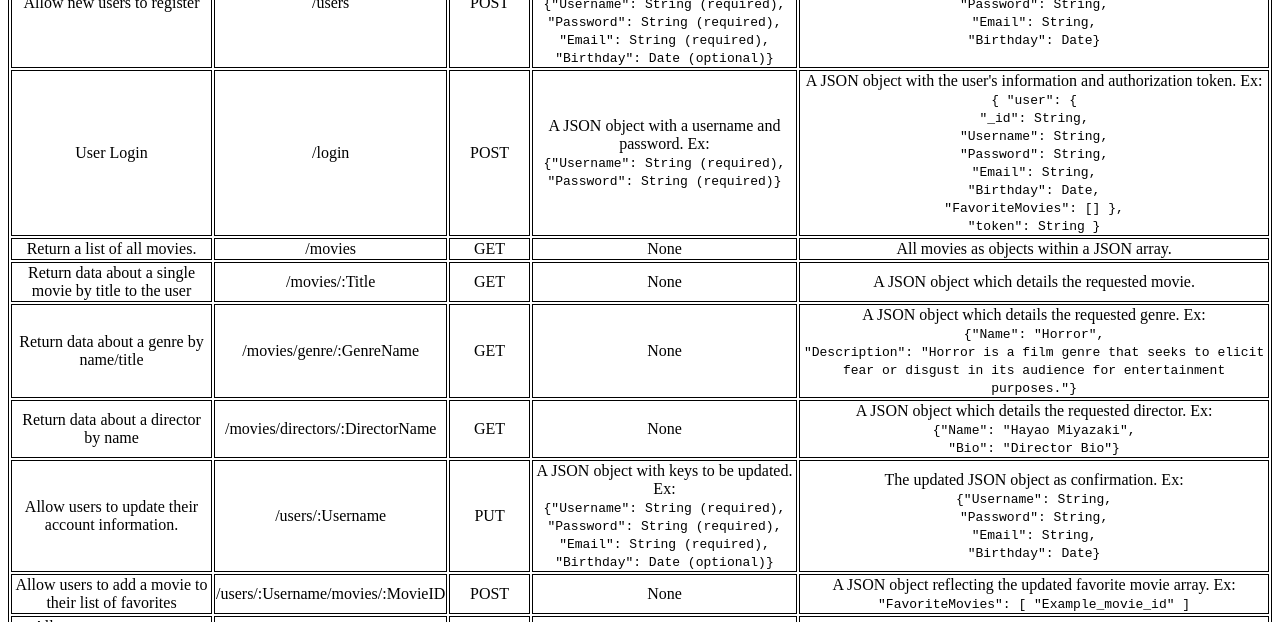
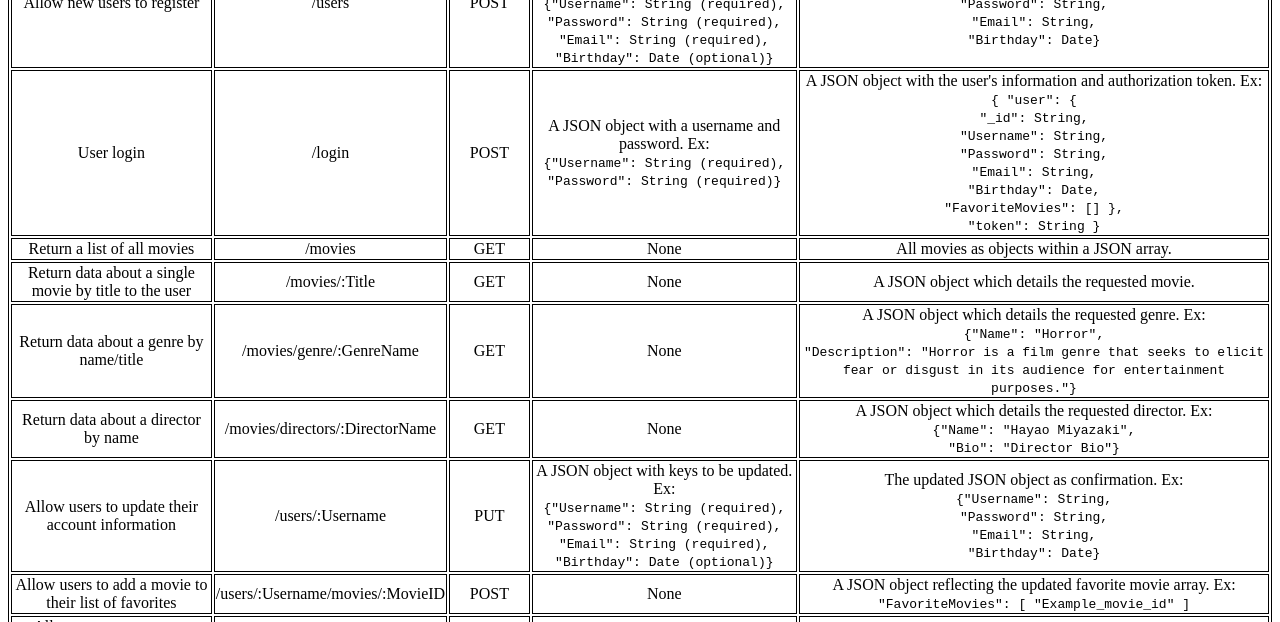
Before and after one commit to YSX-Brian/Movie_API, a website: page public/documentation.html in a window 1280 px wide. Shown: the part 239-861 px from the top of the page. Drawn offline with Linux system fonts and the light colour scheme.

Commit message:
formatting

```diff
--- a/public/documentation.html
+++ b/public/documentation.html
@@ -47,7 +47,7 @@
                 </td>
             </tr>
             <tr>
-                <td>User Login</td>
+                <td>User login</td>
                 <td>/login</td>
                 <td>POST</td>
                 <td>A JSON object with a username and password. Ex:<br>
@@ -69,7 +69,7 @@
                 </td>
             </tr>
             <tr>
-                <td>Return a list of all movies.</td>
+                <td>Return a list of all movies</td>
                 <td>/movies</td>
                 <td>GET</td>
                 <td>None</td>
@@ -106,7 +106,7 @@
                 </td>
             </tr>
             <tr>
-                <td>Allow users to update their account information.</td>
+                <td>Allow users to update their account information</td>
                 <td>/users/:Username</td>
                 <td>PUT</td>
                 <td>A JSON object with keys to be updated. Ex:<br>
```
